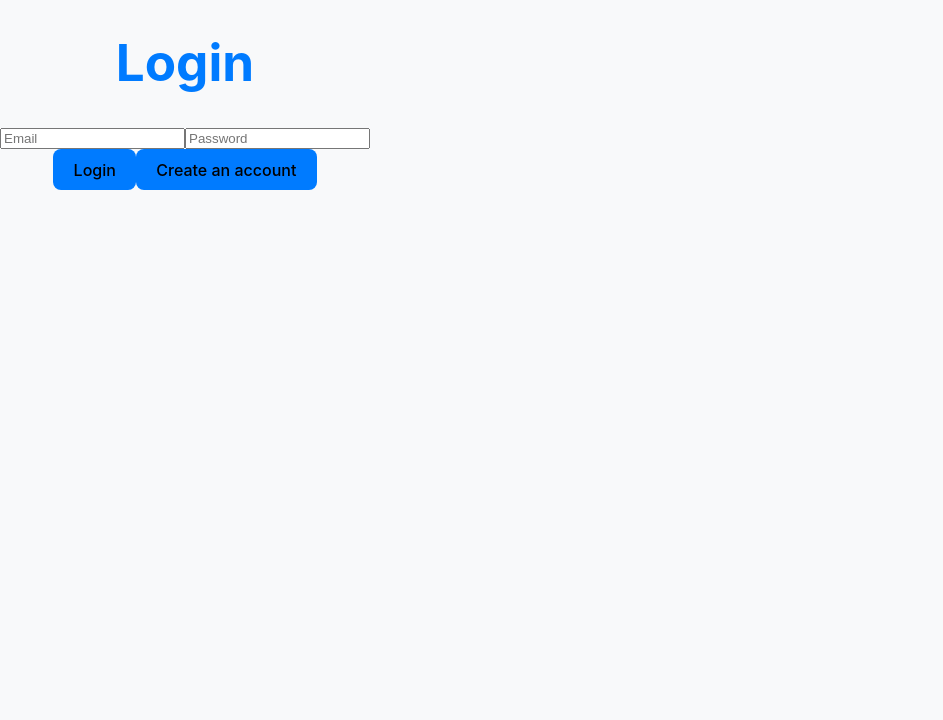
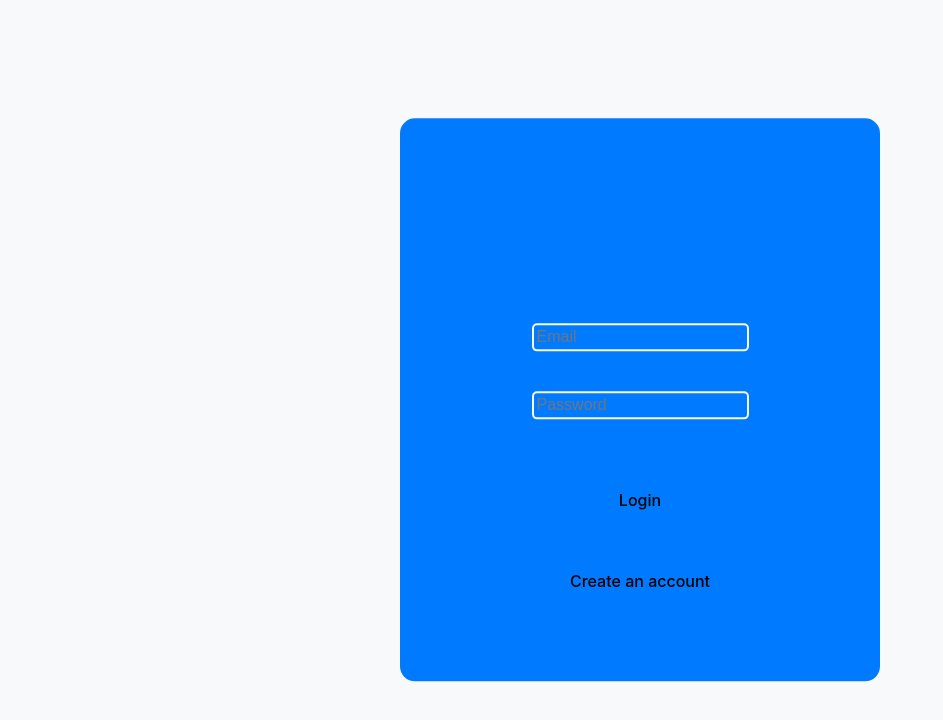
Before and after one commit to CaramonH/Whims, a React (Vite) app in the folder frontend/: page /login in a window 1280 px wide. Shown: the top 720 px of the page, without its empty margins (0-943 px from the left). Built offline with nearby package versions, Linux system fonts and the light colour scheme; no server answers.

Commit message:
Fixed the login css and cleaned up the css

```diff
--- a/frontend/src/components/auth/Login.css
+++ b/frontend/src/components/auth/Login.css
@@ -1,48 +1,34 @@
-:root {
-  /* UI Color Variables */
-  --color-ui-green: #1c7353;
-  --color-ui-black: #343a40;
-  --color-ui-white: #f8f9fa;
-  --color-ui-blue: #007bff;
-  --color-ui-dark-blue: #0058B6;
-  /* Color Variables */
-  --color-turq: #5dd9c1;
-  --color-dark-turq: #27a58c;
-  --color-mant: #6BB46A;
-  --color-dark-mant: #386D37;
-  --color-apg: #B5BB39;
-  --color-dark-apg: #5A5E1D;
-  --color-yell: #FFC107;
-  --color-dark-yell: #8F6B00;
-  --color-org: #F37B35;
-  --color-dark-org: #AE460A;
-  --color-red: #E63462;
-  --color-dark-red: #911234;
-  --color-ind: #B53387;
-  --color-dark-ind: #5F1B47;
-  --color-purp: #8332AC;
-  --color-dark-purp: #3C174F;
-  /* max-width: 1280px;  this limits the card space to 3*/
-  padding: 2rem;
-  text-align: center;
-}
+@import '../../App.css';
 
-div {
+.login-div {
+  display: flex;
   margin: auto;
-  /* width: 70vh; */
-  padding: 10px;
+  position: fixed;
+  top: 50%;
+  left: 50%;
+  transform: translate(-50%, -50%);
+  flex-direction: column;
+  padding: 80px;
   background-color: var(--color-ui-blue);
+  width: 20em;
   border-radius: 15px;
 }
 
-.inputContainer {
+.body .login-div {
   display: flex;
+  justify-content: center;
+}
+
+.login-input-container {
+  display: flex;
+  flex-direction: column;
   justify-content: space-around;
   align-items: center;
-  padding-bottom: 10px;
+  gap: 40px;
+  padding-bottom: 60px;
 }
 
-input {
+.login-input {
   background-color: var(--color-ui-blue);
   border: 2px solid var(--color-ui-white);
   border-radius: 5px;
@@ -50,15 +36,23 @@ input {
   margin: 0px 5px;
   font-size: 1em;
 }
-input:focus {
+
+.login-input:focus {
   outline: 1px solid var(--color-ui-white);
   /* background-color: var(--color-ui-dark-blue); */
 }
 
-button {
+.login-button-container {
+  display: flex;
+  flex-direction: column;
+  gap: 40px;
+}
+
+.login-button {
   margin: 0px 5px;
 }
-button:hover {
+
+.login-button:hover {
   background-color: var(--color-ui-white);
   color: var(--color-ui-black);
 }
--- a/frontend/src/components/auth/Login.tsx
+++ b/frontend/src/components/auth/Login.tsx
@@ -1,7 +1,7 @@
 import React, { useState } from 'react';
 import { useNavigate } from 'react-router-dom';
 import { getAuth, signInWithEmailAndPassword, createUserWithEmailAndPassword } from "firebase/auth";
-// import './Login.css';
+import './Login.css';
 
 const Login: React.FC = () => {
   const [email, setEmail] = useState<string>('');
@@ -44,16 +44,18 @@ const Login: React.FC = () => {
   };
 
   return (
-    <div>
+    <div className='login-div'>
       <h1>{isRegistering ? 'Register' : 'Login'}</h1>
-      <div className="inputContainer">
+      <div className="login-input-container">
         <input
+          className='login-input'
           type="email"
           placeholder="Email"
           value={email}
           onChange={(e) => setEmail(e.target.value)}
         />
         <input
+          className='login-input'
           type="password"
           placeholder="Password"
           value={password}
@@ -61,11 +63,11 @@ const Login: React.FC = () => {
         />
       </div>
         {errorMessage && <p style={{ color: 'red' }}>{errorMessage}</p>}
-      <div className="buttonContainer">
-        <button onClick={isRegistering ? handleRegister : handleLogin}>
+      <div className="login-button-container">
+        <button className='login-button' onClick={isRegistering ? handleRegister : handleLogin}>
           {isRegistering ? 'Register' : 'Login'}
         </button>
-        <button onClick={toggleRegistering}>
+        <button className='login-button' onClick={toggleRegistering}>
           {isRegistering ? 'Already have an account? Login' : 'Create an account'}
         </button>
       </div>
--- a/frontend/src/components/card/card.css
+++ b/frontend/src/components/card/card.css
@@ -60,12 +60,6 @@
 }
 
 /* Additional styles */
-.cards-container {
-  display: flex;
-  flex-wrap: wrap;
-  gap: 20px;
-  margin-top: 20px;
-}
 
 .card-text {
   text-align: center;
--- a/frontend/src/components/routes/dashboard.css
+++ b/frontend/src/components/routes/dashboard.css
@@ -29,5 +29,13 @@
 .cards-container {
   position: relative;
   display: flex;
+  gap: 30px;
+  margin: 50px;
   flex-wrap: wrap;
 }
+/*
+.cards-container {
+  display: flex;
+  flex-wrap: wrap;
+
+}  Styling form the cards.css*/
```
